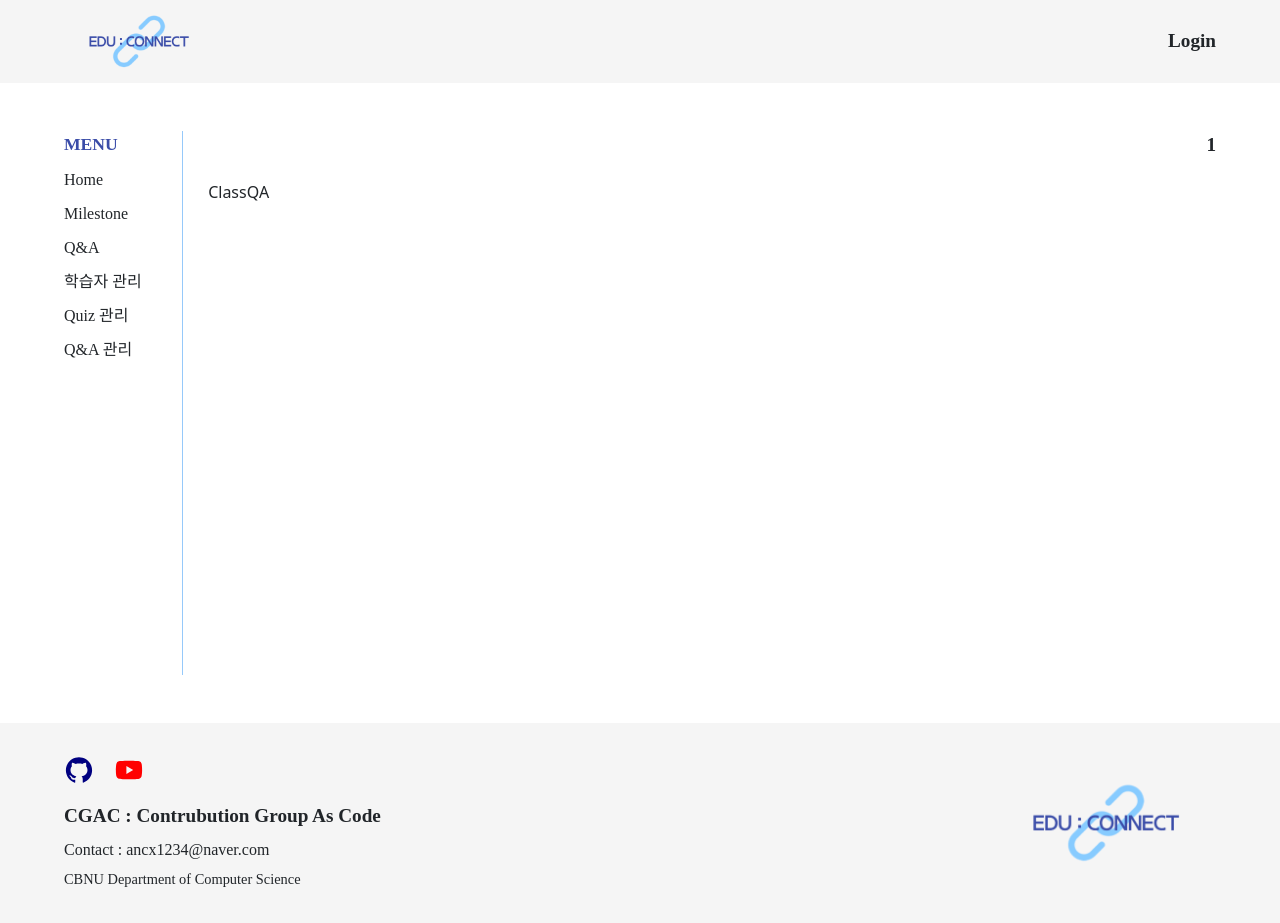
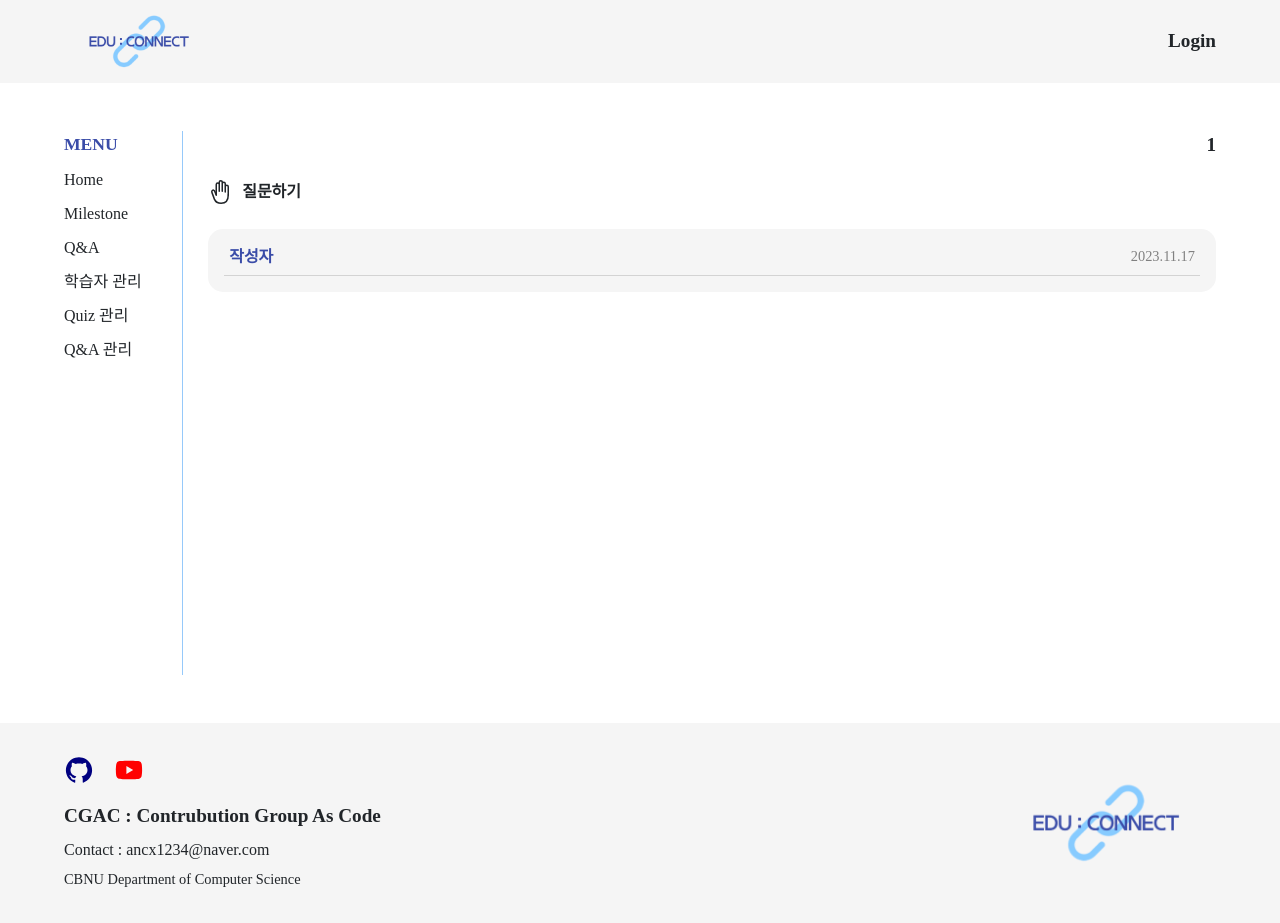
Before and after one commit to CGAC-Contribution-Group-As-Code/eduConnect-front-end, a React (Create React App) app in the folder front/: page /class/1/1 in a window 1280 px wide. Both pictures are taken after a click on the element "Q&A". Built offline with nearby package versions, Linux system fonts and the light colour scheme; a web font is replaced by a local one.

Commit message:
QA 작성중
QA 작성중

```diff
--- a/front/src/components/ClassComponent/ClassQA.tsx
+++ b/front/src/components/ClassComponent/ClassQA.tsx
@@ -1,7 +1,84 @@
-import React from "react";
+import React, { useState } from "react";
 import styled from "styled-components";
 import Swal from "sweetalert2";
+import { IoHelpCircleOutline, IoHandRightOutline } from "react-icons/io5";
+import theme from "../../styles/theme";
+export const ClassQA = () => {
+  const [openQuestion, setOpenQuestion] = useState<boolean>(false);
 
-export const ClassQA = () => {
-  return <div>ClassQA</div>;
+  return (
+    <div style={{ display: "flex", flexFlow: "column nowrap", gap: "10px" }}>
+      <StyledRow onClick={() => setOpenQuestion(true)}>
+        <IoHandRightOutline size={24} />
+        <p>질문하기</p>
+      </StyledRow>
+
+      <Question />
+    </div>
+  );
 };
+
+// 질문 component
+
+const Question = () => {
+  return (
+    <StyledQuestion>
+      <StyledTextheader>
+        <p>작성자</p>
+        <p>2023.11.17</p>
+      </StyledTextheader>
+    </StyledQuestion>
+  );
+};
+
+// 답변 component
+
+const Answer = () => {};
+
+const StyledQuestion = styled.div`
+  display: flex;
+  flex-flow: column nowrap;
+  justify-content: space-between;
+  padding: 1em;
+  border-radius: 15px;
+  background-color: #f5f5f5;
+`;
+
+const StyledTextheader = styled.div`
+  display: flex;
+  flex-flow: row nowrap;
+  justify-content: space-between;
+  align-items: center;
+  & > p:nth-child(1) {
+    font-weight: 600;
+    color: ${theme.navy};
+  }
+  & > p:nth-child(2) {
+    font-size: 0.9em;
+    color: gray;
+  }
+  padding-bottom: 6px;
+  padding-left: 5px;
+  padding-right: 5px;
+  border-bottom: 1px solid lightgray;
+`;
+
+const StyledRow = styled.div`
+  display: flex;
+  flex-flow: row nowrap;
+  gap: 10px;
+  align-items: center;
+  font-weight: 600;
+  cursor: pointer;
+  width: fit-content;
+  &:hover {
+    color: ${theme.skyblue};
+  }
+  margin-bottom: 15px;
+`;
+
+const StyledCon = styled.div`
+  display: flex;
+  flex-flow: column nowrap;
+  gap: 10px;
+`;
--- a/front/src/components/ClassComponent/GuideContent.tsx
+++ b/front/src/components/ClassComponent/GuideContent.tsx
@@ -15,7 +15,7 @@ type Props = {
 export const GuideContent = ({ id, onCloseHandler }: Props) => {
   var mileStoneId = id;
 
-  const [isQuiz, setIsQuiz] = useState<boolean>(false);
+  const [isQuiz, setIsQuiz] = useState<boolean>(true);
 
   return (
     <StyledDiv>
```
